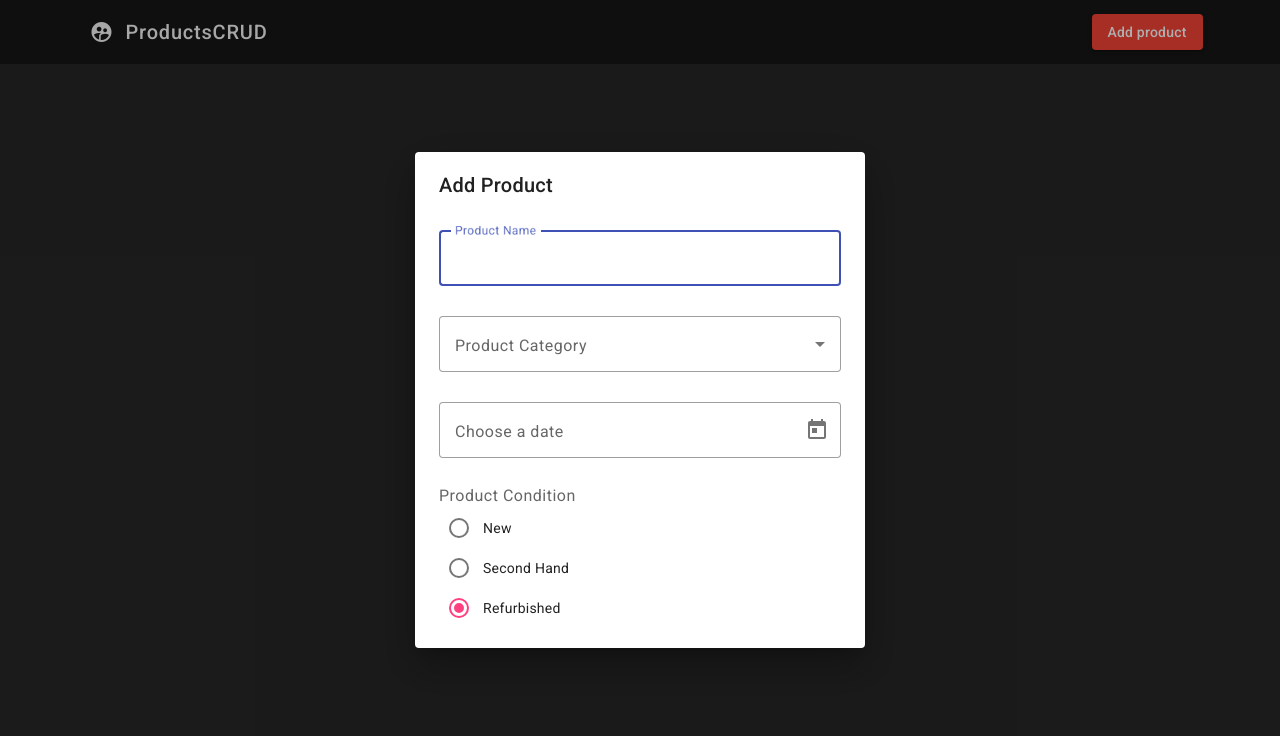
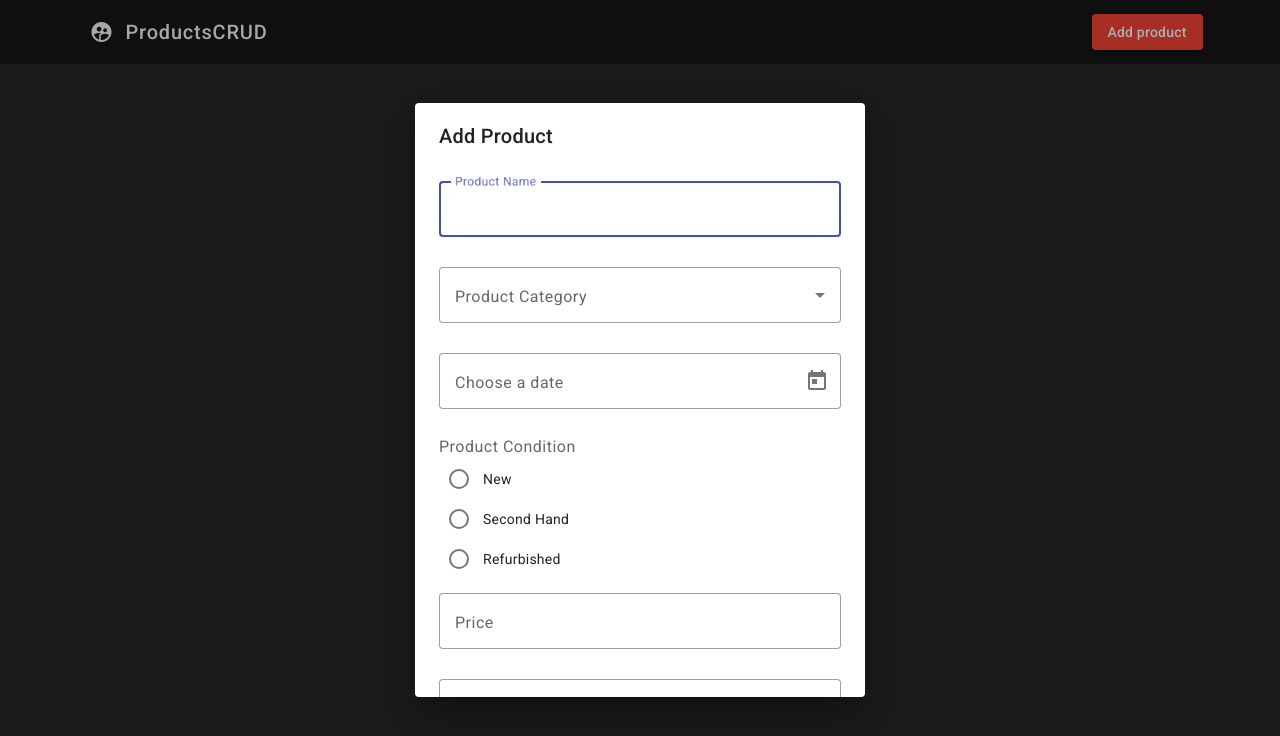
Before and after one commit to KacperLechicki/ProductsCRUD, an Angular app: page / in a window 1280 px wide. Both pictures are taken after a click on the button "Add product". Shown: the top 736 px of the page. Built offline with nearby package versions, Linux system fonts and the light colour scheme.

Commit message:
price and comment

```diff
--- a/src/app/components/dialog/dialog.component.html
+++ b/src/app/components/dialog/dialog.component.html
@@ -22,8 +22,16 @@
   </mat-form-field>
   <label for="">Product Condition</label>
   <mat-radio-group class="radio-group">
-    <mat-radio-button *ngFor="let condition of conditionList">
+    <mat-radio-button *ngFor="let condition of conditionList" [value]="condition">
       {{condition}}
     </mat-radio-button>
   </mat-radio-group>
+  <mat-form-field appearance="outline">
+    <mat-label>Price</mat-label>
+    <input type="number" matInput placeholder="Price">
+  </mat-form-field>
+  <mat-form-field appearance="outline">
+    <mat-label>Comment</mat-label>
+    <textarea class="commentArea" matInput placeholder="Comment"></textarea>
+  </mat-form-field>
 </div>
--- a/src/app/components/dialog/dialog.component.scss
+++ b/src/app/components/dialog/dialog.component.scss
@@ -1,9 +1,14 @@
 mat-form-field {
   padding: 4px 0;
   width: 100%;
+
+  .commentArea {
+    max-height: 200px;
+  }
 }
 
 .radio-group {
   display: flex;
   flex-direction: column;
+  margin-bottom: 10px;
 }
```
